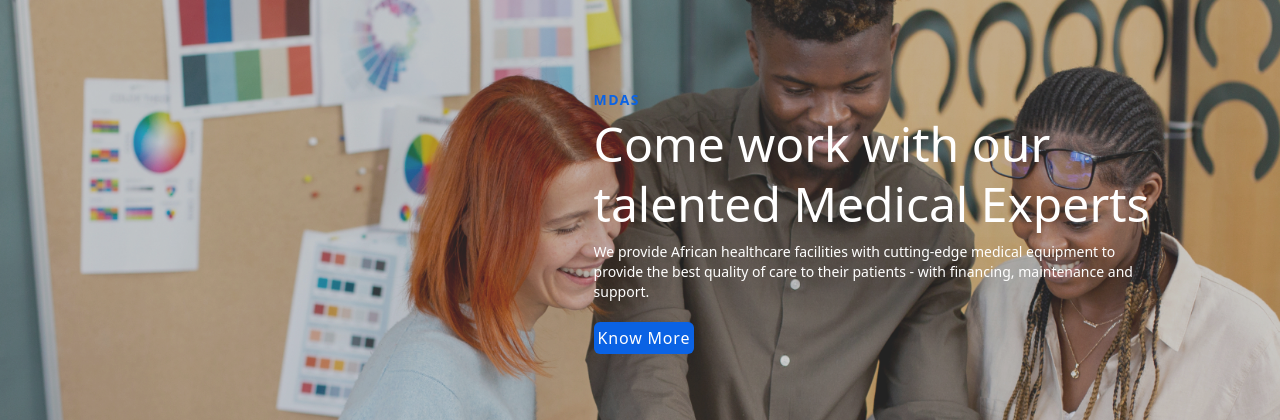
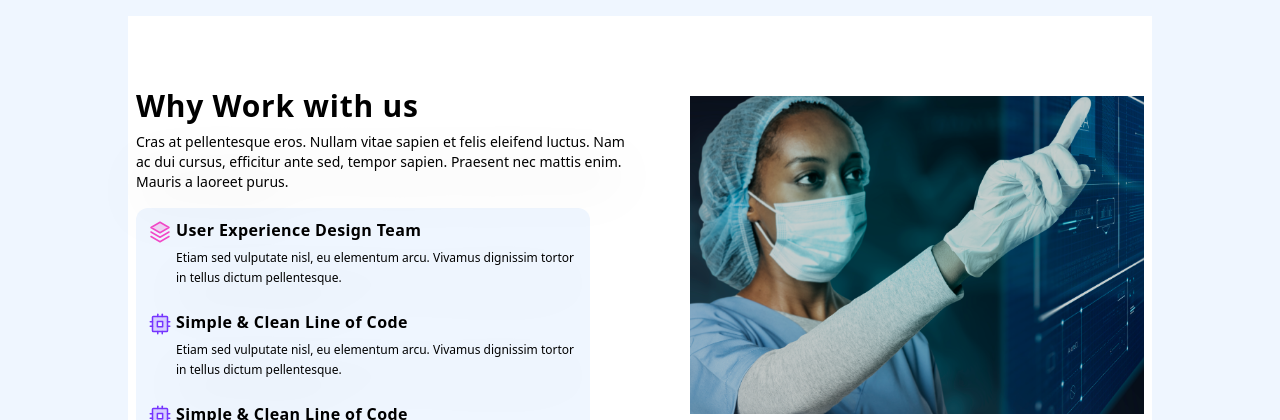
Before and after one commit to TubiOb/golio, a React (Create React App) app: page / in a window 1280 px wide. Shown: the part 180-600 px from the top of the page. Built offline with nearby package versions, Linux system fonts and the light colour scheme; the HTML template or start-up script is replaced by a standard one.

Commit message:
Second Page

```diff
--- a/src/App.js
+++ b/src/App.js
@@ -1,6 +1,7 @@
 import React from "react";
 import { BrowserRouter, Route, Routes } from "react-router-dom";
 import Home from "./pages/Home";
+import Page2 from "./pages/Page2";
 
 function App() {
   return (
@@ -8,6 +9,7 @@
       <BrowserRouter>
         <Routes>
           <Route path="/" element={<Home />}></Route>
+          <Route path="/page2" element={<Page2 />} ></Route>
         </Routes>
       </BrowserRouter>
     </div>
--- a/src/components/Hero.jsx
+++ /dev/null
@@ -1,24 +0,0 @@
-import React from 'react'
-import baseImage from '../assets/Base-img-1.jpg'
-
-const Hero = () => {
-  return (
-    <div className='w-full h-1/5'>
-        <img src={baseImage} alt="Golio Experts" className='top-0 left-0 w-full h-screen object-cover' loading='lazy' />
-
-        <div className='bg-neutral-200/15 absolute top-0 left-0 w-full h-screen'>
-            <div className='absolute top-0 w-full h-full flex flex-col justify-center text-white'>
-                <div className='md:right-[8%] max-w-[600px] m-auto absolute p-4'>
-                    <h4 className='text-[#0B63E5] font-bold tracking-widest leading-7 text-[14px]'>MDAS</h4>
-                    <h1 className='text-3xl md:text-5xl font-medium leading-10 md:leading-[60px] drop-shadow-2xl'>Come work with our talented Medical Experts</h1>
-                    <p className='text-sm font-normal leading-5 py-2 drop-shadow-2xl'>We provide African healthcare facilities with cutting-edge medical equipment to provide the best quality of care to their patients - with financing, maintenance and support.</p>
-                    <button className='bg-[#0B63E5] text-white mt-3 tracking-wider hover:bg-neutral-100/30 font-medium py-1 px-1'>Know More</button>
-                </div>
-            </div>
-        </div>
-
-    </div>
-  )
-}
-
-export default Hero
--- /dev/null
+++ b/src/pages/Page2.js
@@ -0,0 +1,11 @@
+import React from 'react'
+
+const Page2 = () => {
+  return (
+    <div>
+
+    </div>
+  )
+}
+
+export default Page2
```
Also changed, not shown: 1 other file (tests, documents, lock files or other folders).
